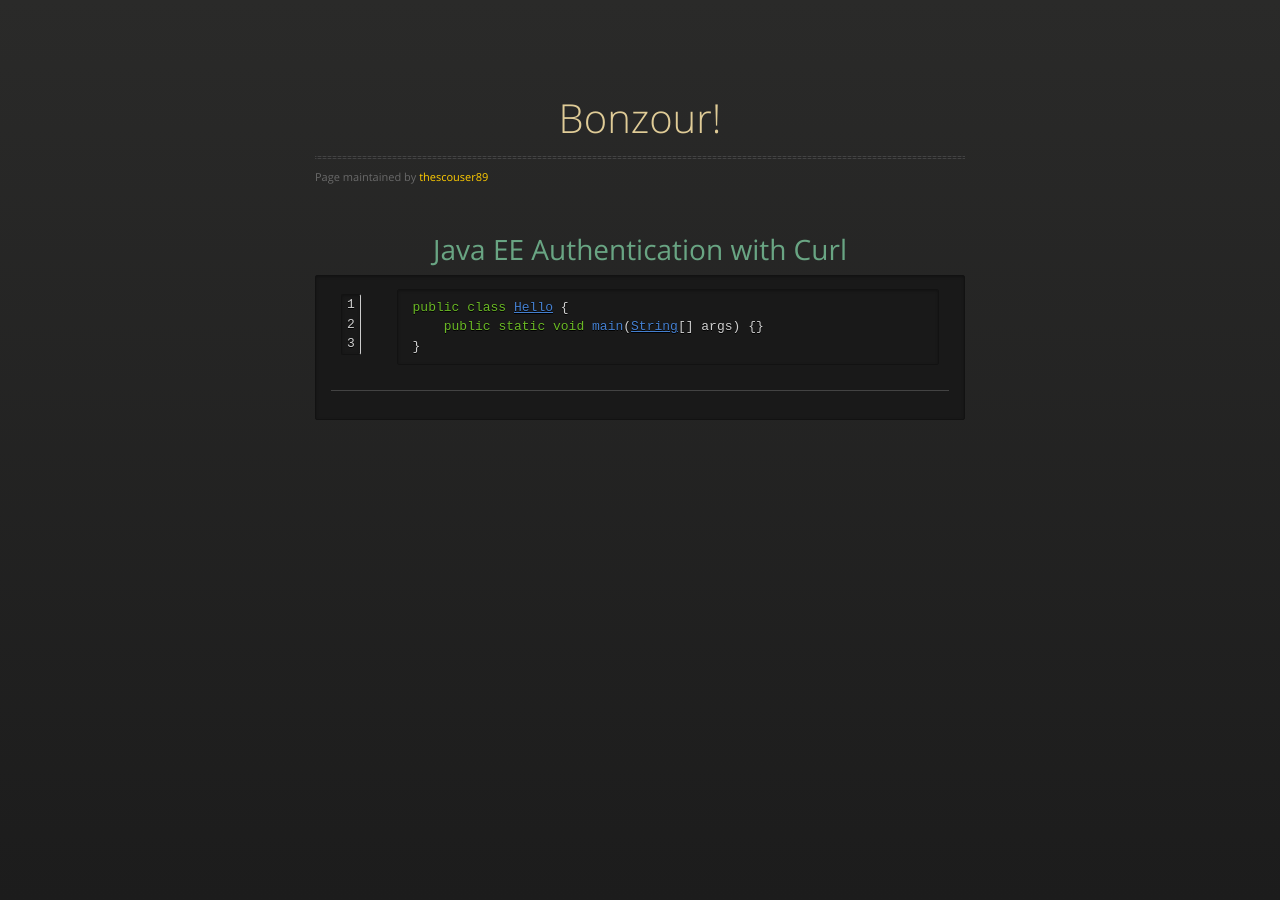
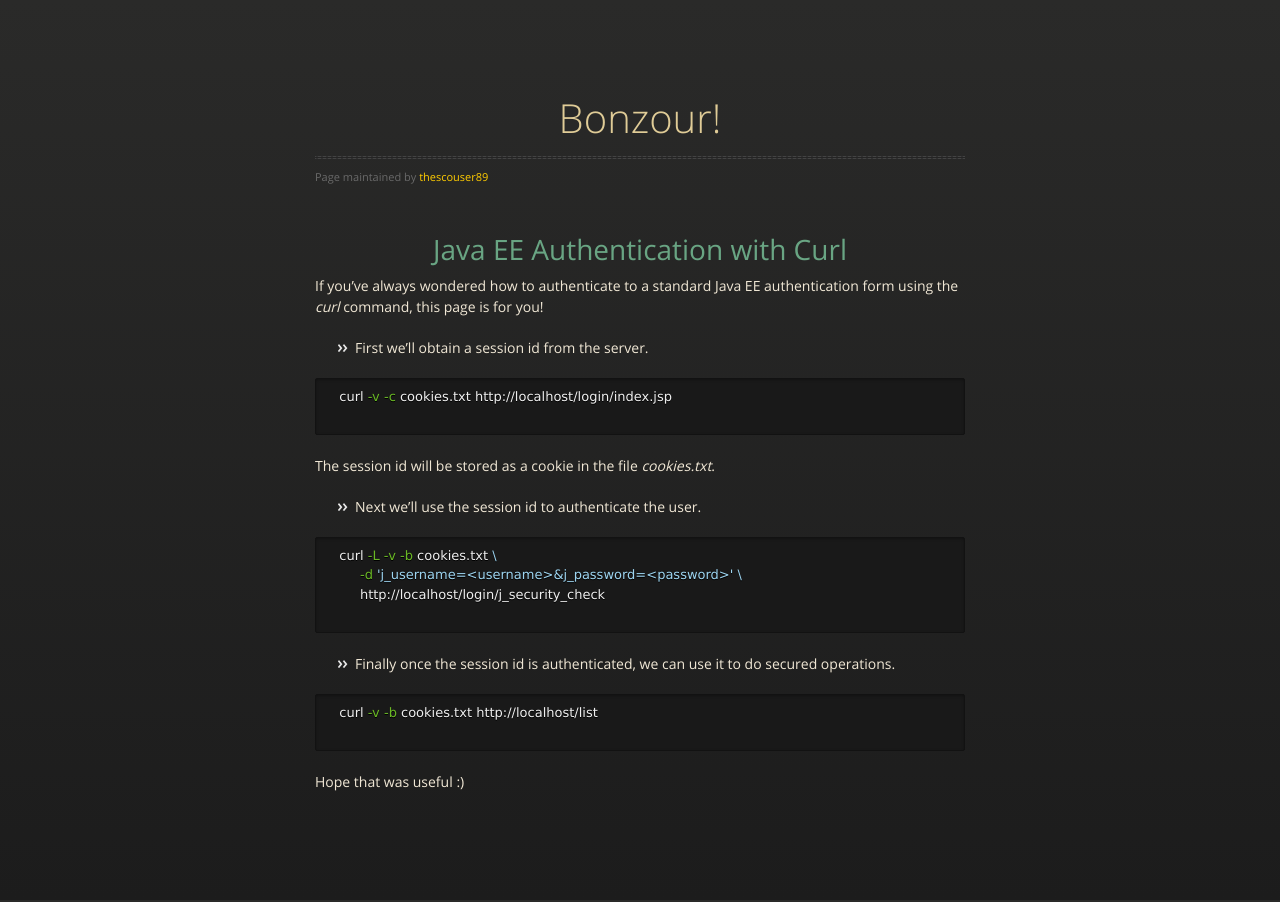
Before and after one commit to thescouser89/thescouser89.github.io, a Jekyll site: the page built from _posts/2015-01-06-java-ee-authentication-with-curl.md, in a window 1280 px wide. Built offline with Jekyll 4.4.1, drawn with Linux system fonts in a browser that asks for light colours; nearby versions of some CDN libraries.

Commit message:
Finished first post

```diff
--- a/_posts/2015-01-06-java-ee-authentication-with-curl.md
+++ b/_posts/2015-01-06-java-ee-authentication-with-curl.md
@@ -2,8 +2,32 @@
 title: Java EE Authentication with Curl
 layout: post
 ---
-{% highlight java linenos %}
-public class Hello {
-    public static void main(String[] args) {}
-}
-{% endhighlight %}
+If you've always wondered how to authenticate to a standard Java EE
+authentication form using the _curl_ command, this page is for you!
+
+* First we'll obtain a session id from the server.
+
+  {% highlight bash %}
+  curl -v -c cookies.txt http://localhost/login/index.jsp
+  {% endhighlight %}
+
+  The session id will be stored as a cookie in the file _cookies.txt_.
+
+
+* Next we'll use the session id to authenticate the user.
+
+  {% highlight bash %}
+  curl -L -v -b cookies.txt \
+       -d 'j_username=<username>&j_password=<password>' \
+       http://localhost/login/j_security_check
+  {% endhighlight %}
+
+
+* Finally once the session id is authenticated, we can use it to do secured
+  operations.
+
+  {% highlight bash %}
+  curl -v -b cookies.txt http://localhost/list
+  {% endhighlight %}
+
+Hope that was useful :)
```
